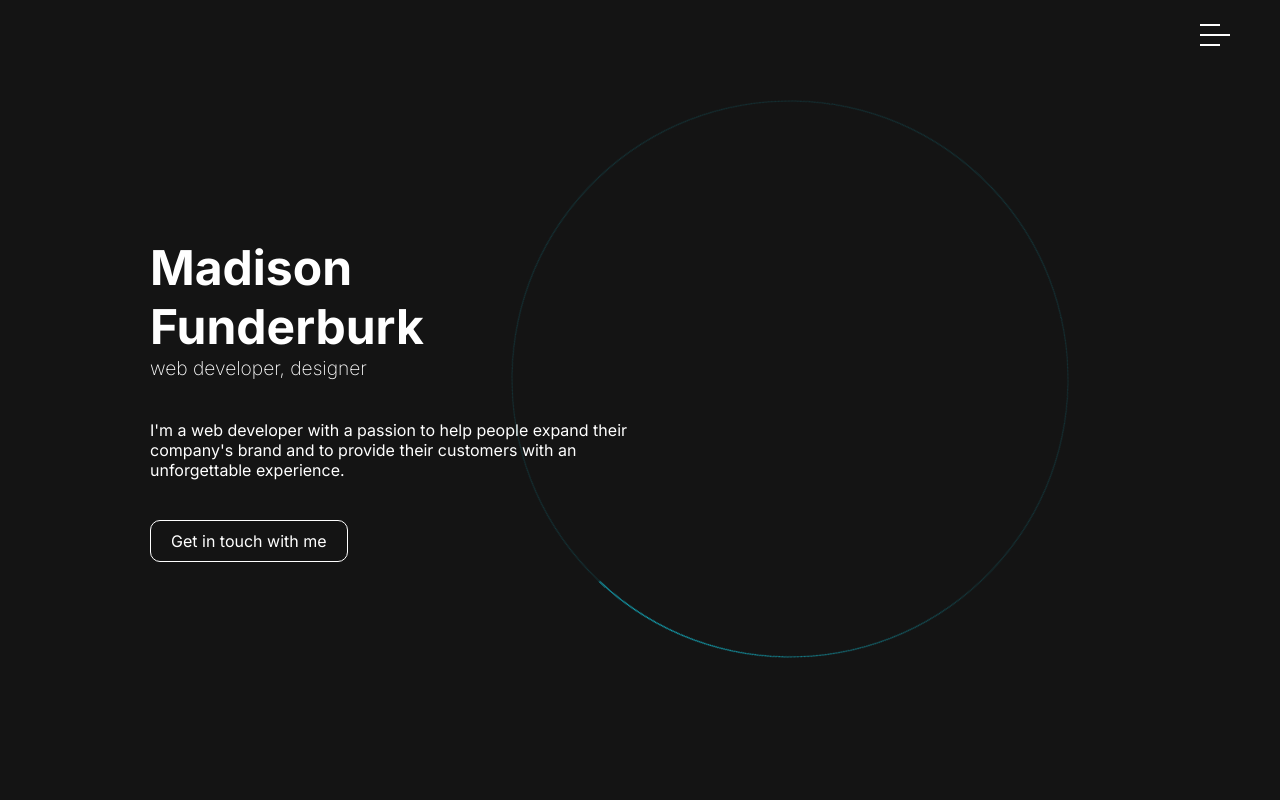
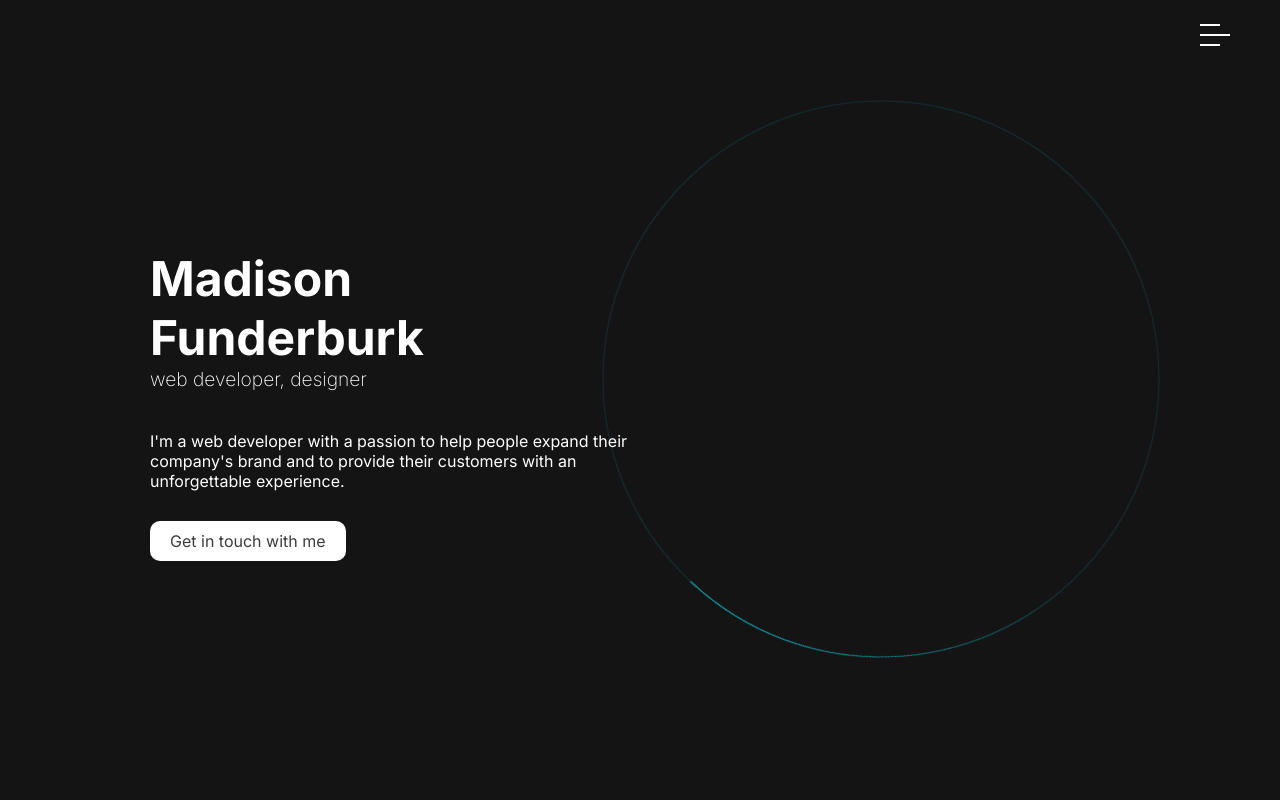
Before and after one commit to madfun12/nextportfolio, a Next.js app: page / in a window 1280 px wide. Shown: the top 800 px of the page. Built offline with nearby package versions, Linux system fonts and the light colour scheme.

Commit message:
spinner and hero button fix

```diff
--- a/pages/index.js
+++ b/pages/index.js
@@ -12,7 +12,7 @@ export default function Home() {
         <Head>
           <title>Madison Funderburk</title>
         </Head>
-
+        <svg viewBox="0 0 558 558" width="558" height="558" fill="none" aria-hidden="true" className={styles.spinner}><defs><linearGradient id=":R3b9m:" x1="79" y1="16" x2="105" y2="237" gradientUnits="userSpaceOnUse"><stop stopColor="#13B5C8"></stop><stop offset="1" stopColor="#13B5C8" stopOpacity="0"></stop></linearGradient></defs><path opacity=".2" d="M1 279C1 125.465 125.465 1 279 1s278 124.465 278 278-124.465 278-278 278S1 432.535 1 279Z" stroke="#13B5C8"></path><path d="M1 279C1 125.465 125.465 1 279 1" stroke="url(#:R3b9m:)" strokeLinecap="round"></path></svg>
         <div className={`${styles.hero} ${styles.flexColumnCenter}`}>
           <div className={styles.heroContent}>
             <h1>Madison Funderburk</h1>
@@ -20,7 +20,6 @@ export default function Home() {
             <p>I'm a web developer with a passion to help people expand their company's brand and to provide their customers with an unforgettable experience.</p>
             <Link href="/contact">Get in touch with me</Link>
           </div>
-          <svg viewBox="0 0 558 558" width="558" height="558" fill="none" aria-hidden="true" className={styles.spinner}><defs><linearGradient id=":R3b9m:" x1="79" y1="16" x2="105" y2="237" gradientUnits="userSpaceOnUse"><stop stopColor="#13B5C8"></stop><stop offset="1" stopColor="#13B5C8" stopOpacity="0"></stop></linearGradient></defs><path opacity=".2" d="M1 279C1 125.465 125.465 1 279 1s278 124.465 278 278-124.465 278-278 278S1 432.535 1 279Z" stroke="#13B5C8"></path><path d="M1 279C1 125.465 125.465 1 279 1" stroke="url(#:R3b9m:)" strokeLinecap="round"></path></svg>
         </div>
         <section id='tech' className={`${styles.tech} ${styles.flexColumnCenter}`}>
           <h2>What I work with</h2>
--- a/styles/home.module.scss
+++ b/styles/home.module.scss
@@ -10,6 +10,16 @@ $color: rgb(0, 185, 77);
 .flexRow{
     display: flex;
     align-items: center;
+}
+.spinner{
+    width: 700px;
+    width: fit-content;
+    animation: spin 10000ms infinite linear;
+    position: absolute;
+    right: 120px;
+    top: 100px;
+    z-index: 0;
+    border-radius: 999px;
 }
 .hero{
     color: rgb(255, 255, 255);
@@ -35,49 +45,16 @@ $color: rgb(0, 185, 77);
     a{
         padding: 10px 20px;
         margin: 0 10px;
-        border: 1px solid white;
-        color: white;
+        background-color: white;
+        color: rgb(60, 60, 60);
         text-decoration: none;
         border-radius: 10px;
-        display: inline-block;
-        vertical-align: middle;
-        -webkit-transform: perspective(1px) translateZ(0);
-        transform: perspective(1px) translateZ(0);
-        box-shadow: 0 0 1px rgba(0, 0, 0, 0);
-        position: relative;
-        -webkit-transition-property: color;
-        transition-property: color;
-        -webkit-transition-duration: 0.5s;
-        transition-duration: 0.5s;
+        z-index: 5;
+        transition: 300ms;
     }
-    a::before{
-        content: "";
-        position: absolute;
-        z-index: -1;
-        top: 0;
-        left: 0;
-        right: 0;
-        bottom: 0;
-        border-radius: 10px;
-        background: #ffffff;
-        -webkit-transform: scaleX(0);
-        transform: scaleX(0);
-        -webkit-transform-origin: 0 50%;
-        transform-origin: 0 50%;
-        -webkit-transition-property: transform;
-        transition-property: transform;
-        -webkit-transition-duration: 0.5s;
-        transition-duration: 0.5s;
-        -webkit-transition-timing-function: ease-out;
-        transition-timing-function: ease-out;
-    }
-    a:hover, a:focus, a:active{
-        color: rgb(0, 85, 150);
-    }
-    a:hover:before, a:hover:before, a:active:before{
-        -webkit-transform: scaleX(1);
-        transform: scaleX(1);
-        transition-timing-function: cubic-bezier(0.52, 1.64, 0.37, 0.66);
+    a:hover{
+        background-color: rgb(3, 100, 255);
+        color: white;
     }
 
 
@@ -89,13 +66,7 @@ $color: rgb(0, 185, 77);
         }
     }
 
-    .spinner{
-            width: 700px;
-            animation: spin 10000ms infinite linear;
-            position: absolute;
-            right: 0;
-            top: 100px;
-    }
+
 
     @keyframes spin {
         from {
--- a/styles/project.module.scss
+++ b/styles/project.module.scss
@@ -46,6 +46,7 @@
         position: absolute;
         bottom: 0;
         left: 20px;
+        z-index: 15;
     }
     a:hover{
         background-color: rgb(88, 88, 88);
```
